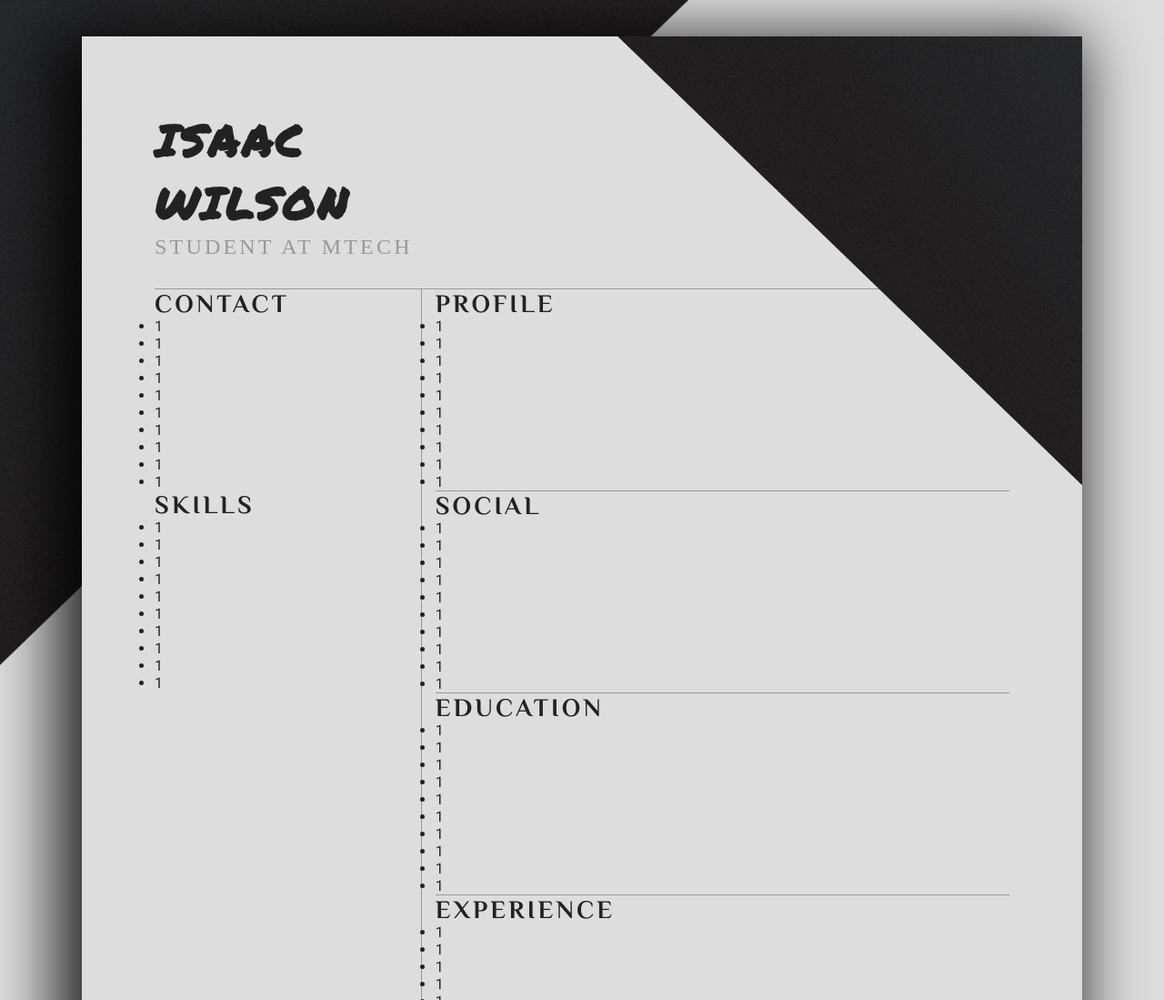
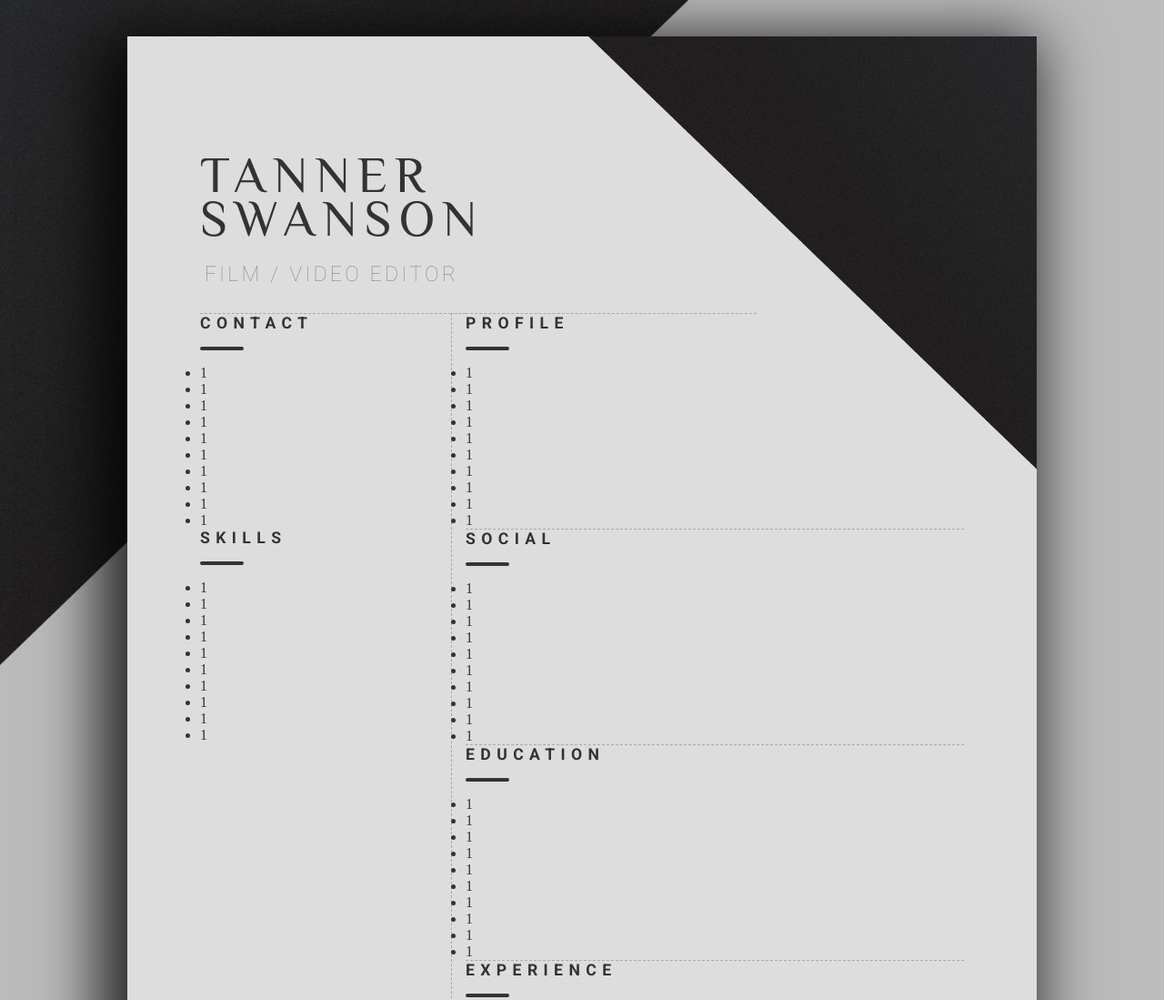
Before and after one commit to isaacwilson1811/project_sassResume, a plain HTML site: page index.html in a window 1280 px wide. Shown: the top 1099 px of the page at 91% size. Drawn offline with Linux system fonts and the light colour scheme.

Commit message:
css tweaking / refactoring

```diff
--- a/index.html
+++ b/index.html
@@ -6,7 +6,6 @@
     <link rel="preconnect" href="https://fonts.gstatic.com">
     <link href="https://fonts.googleapis.com/css2?family=Philosopher:wght@400;700&display=swap" rel="stylesheet">
     <link href="https://fonts.googleapis.com/css2?family=Roboto:wght@100;400;700&display=swap" rel="stylesheet">
-    <link href="https://fonts.googleapis.com/css2?family=Permanent+Marker&family=Philosopher:wght@400;700&display=swap" rel="stylesheet">
     <link rel="stylesheet" href="css/style.css">
     <title>Project Sass Resume</title>
 </head>
@@ -14,13 +13,14 @@
     <div class="page-container">
         <div class="header-img"></div>
         <div class="header-container">
-            <h1>Isaac <br />Wilson</h1>
-            <span>Student At MTECH</span>
+            <h1 class="name-h1">Tanner <br />Swanson</h1>
+            <h2 class="title-h2">Film / Video Editor</h2>
         </div>
         <div class="content-container">
             <div class="content-container__col-left">
                 <div class="content-section">
                     <h2>Contact</h2>
+                    <div class="underline"></div>
                     <ul>
                         <li>1</li>
                         <li>1</li>
@@ -36,6 +36,7 @@
                 </div>
                 <div class="content-section">
                     <h2>Skills</h2>
+                    <div class="underline"></div>
                     <ul>
                         <li>1</li>
                         <li>1</li>
@@ -54,6 +55,7 @@
             <div class="content-container__col-right">
                 <div class="content-section">
                     <h2>Profile</h2>
+                    <div class="underline"></div>
                     <ul>
                         <li>1</li>
                         <li>1</li>
@@ -69,6 +71,7 @@
                 </div>
                 <div class="content-section">
                     <h2>Social</h2>
+                    <div class="underline"></div>
                     <ul>
                         <li>1</li>
                         <li>1</li>
@@ -84,6 +87,7 @@
                 </div>
                 <div class="content-section">
                     <h2>Education</h2>
+                    <div class="underline"></div>
                     <ul>
                         <li>1</li>
                         <li>1</li>
@@ -99,6 +103,7 @@
                 </div>
                 <div class="content-section">
                     <h2>Experience</h2>
+                    <div class="underline"></div>
                     <ul>
                         <li>1</li>
                         <li>1</li>
--- /dev/null
+++ b/sass/_fontstyle.scss
@@ -0,0 +1,36 @@
+@use 'vars';
+.name-h1 {
+    font-family: 'Philosopher', sans-serif;
+    font-weight: 400;
+    font-size: 3.5rem;
+    letter-spacing: 0.5rem;
+    line-height: 3rem;
+    text-transform: uppercase;
+    color:map-get(vars.$colors,text);
+}
+.title-h2{
+    margin-top:1em;
+    font-family: 'Roboto', sans-serif;
+    font-weight: 100;
+    font-size: 1.45rem;
+    letter-spacing: 0.2rem;
+    padding-left:0.2em;
+    color:map-get(vars.$colors,text-light);
+    text-transform: uppercase;
+}
+
+.underline{
+    background:map-get(vars.$colors,text);
+    width:3em;
+    height:4px;
+    border-radius: 4px;
+    margin:1em 0;
+}
+
+h2{
+    font-family: 'Roboto', sans-serif;
+    font-size: 1.1rem;
+    letter-spacing: 0.4rem;
+    color:map-get(vars.$colors,text);
+    text-transform: uppercase;
+}
--- a/sass/_reset.scss
+++ b/sass/_reset.scss
@@ -1,4 +1,4 @@
-* {
+*, *::before, *::after {
   margin: 0;
   padding: 0;
   font-size: 1em;
--- a/sass/_vars.scss
+++ b/sass/_vars.scss
@@ -1,5 +1,7 @@
 $colors:(
-    text:#222,
+    text:#333,
+    text-light:#888,
     bg:#ddd,
-    border:#999,
+    bg-darker:#bbb,
+    border:#aaa,
 )
--- a/sass/style.scss
+++ b/sass/style.scss
@@ -1,22 +1,12 @@
 @use 'reset';
+@use 'fontstyle';
 @use 'vars';
 @mixin border($side){
-    border-#{$side}: 1px solid map-get(vars.$colors,border);
-}
-
-h1{
-    font-family: 'Permanent Marker', cursive;
-}
-h2 {
-    font-family: 'Philosopher', sans-serif;
-}
-p, li {
-font-family: 'Roboto', sans-serif;
+    border-#{$side}: 1px dashed map-get(vars.$colors,border);
 }
 body{
-    letter-spacing: 0.2rem;
     color: map-get(vars.$colors,text);
-    background-color: map-get(vars.$colors,bg);
+    background-color: map-get(vars.$colors,bg-darker);
     background-image: url(../images/body_bg.png);
     background-repeat: no-repeat;
     background-position: top left;
@@ -24,51 +14,39 @@ body{
 }
 .page-container{
     position:relative;
-    max-width: 1100px;
+    max-width: 1000px;
     min-width:650px;
+    height:auto;
     margin:2.5em auto;
     padding:5em;
     background-color: map-get(vars.$colors,bg);
     box-shadow: -16px 16px 64px 16px rgba(0, 0, 0, 0.8);
     .header-img{
+        position:absolute;
+        top:0;
+        right:0;
         width:100%;
-        height:500px;
+        height:600px;
         background-image: url(../images/header_bg.png);
         background-repeat: no-repeat;
         background-position: top right;
-        background-size: contain;
-        position: absolute;
-        top:0;
-        right:0;
+        background-size: 50%;
     }
     .header-container{
+        position:absolute;
+        top:5em;
+        padding-top:3em;
         margin-bottom:2em;
-        width:50%;
-        display:flex;
-        flex-direction:column;
-        // outline:2px solid yellow;
-        // background-color: map-get(vars.$colors,bg);
-        text-transform: uppercase;
-        h1{
-            font-size: 3rem;
-        }
-        span{
-            font-size: 1.5rem;
-            color: map-get(vars.$colors,border);
-        }
     }
     .content-container{
+        position:relative;
+        top:14em;
         display:flex;
         justify-content: center;
         &__col-left{
             flex-grow: 1;
+            flex-basis: 200px;
             @include border(top);
-            .content-section{
-                h2{
-                    font-size: 1.75rem;
-                    text-transform: uppercase;
-                }
-            }
         }
         &__col-mid{
             width:16px;
@@ -78,14 +56,10 @@ body{
         &__col-right{
             flex-grow:3;
             .content-section:nth-child(1){
-                // width:80%;
+                width:20em;
             }
             .content-section{
                 @include border(top);
-                h2{
-                    font-size: 1.75rem;
-                    text-transform: uppercase;
-                }
             }
         }
     }
```
Also changed, not shown: css/style.css, 1 other file.
